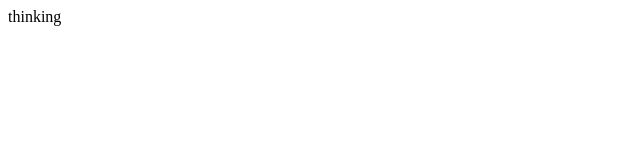
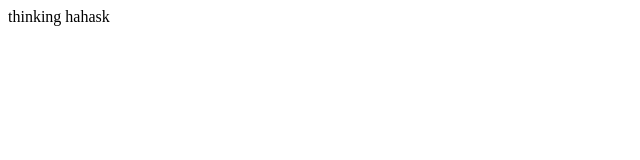
Before and after one commit to oohsimiii/thinking, a plain HTML site: page index.html in a window 1280 px wide. Shown: the full height of the page, 0-640 px from the left. Drawn offline with Linux system fonts and the light colour scheme.

Commit message:
somethig

```diff
--- a/index.html
+++ b/index.html
@@ -6,5 +6,6 @@
   </head>
   <body>
     thinking
+    hahask
   </body>
 </html>
```
